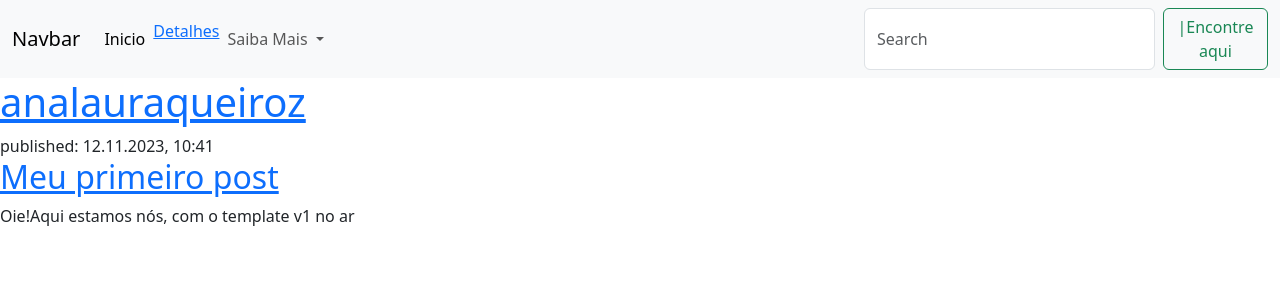
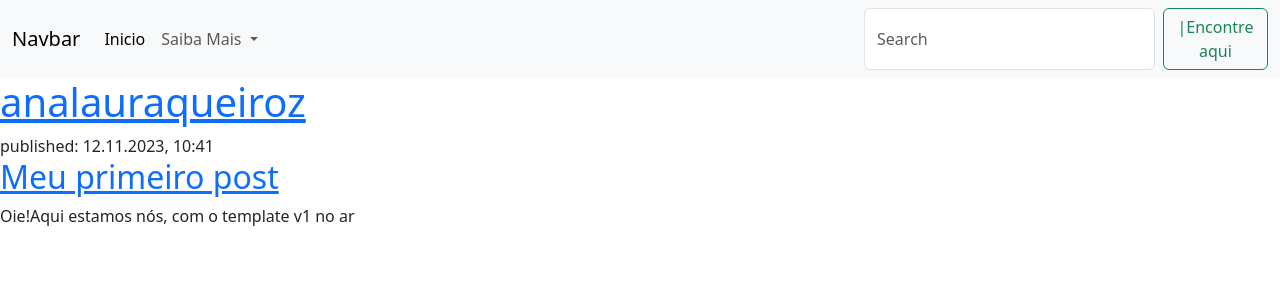
Before and after one commit to groot85/ProjetoFinalBlog-bootcamp, a Django app: page / in a window 1280 px wide. Shown: the top 300 px of the page. Run offline with Django 4.2, Linux system fonts and the light colour scheme.

Commit message:
edicao pagina inicial

```diff
--- a/blog/templates/inicio.html
+++ b/blog/templates/inicio.html
@@ -17,9 +17,6 @@
           <ul class="navbar-nav me-auto mb-2 mb-lg-0">
             <li class="nav-item">
               <a class="nav-link active" aria-current="page" href="#">Inicio</a>
-            </li>
-            <li class="nav-item">
-              <a class="nav-detalhes" href="#">Detalhes</a>
             </li>
             <li class="nav-item saibamais">
               <a class="nav-link dropdown-toggle" href="#" role="button" data-bs-toggle="dropdown" aria-expanded="false">
```
